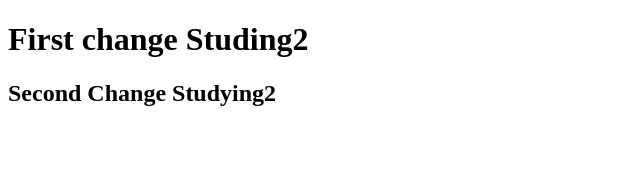
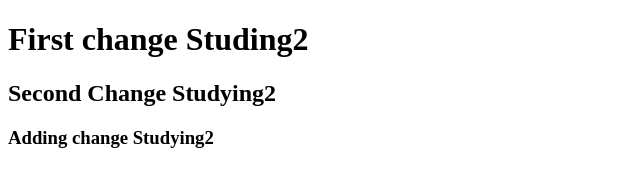
Before and after one commit to muhabar/Studying, a plain HTML site: page index.html in a window 1280 px wide. Shown: the whole page, without its empty margins (0-640 px from the left). Drawn offline with Linux system fonts and the light colour scheme.

Commit message:
Adding heading 3

```diff
--- a/index.html
+++ b/index.html
@@ -7,5 +7,6 @@
   <body>
     <h1>First change Studing2</h1>
     <h2>Second Change Studying2</h2>
+    <h3>Adding change Studying2</h3>
   </body>
 </html>
```
